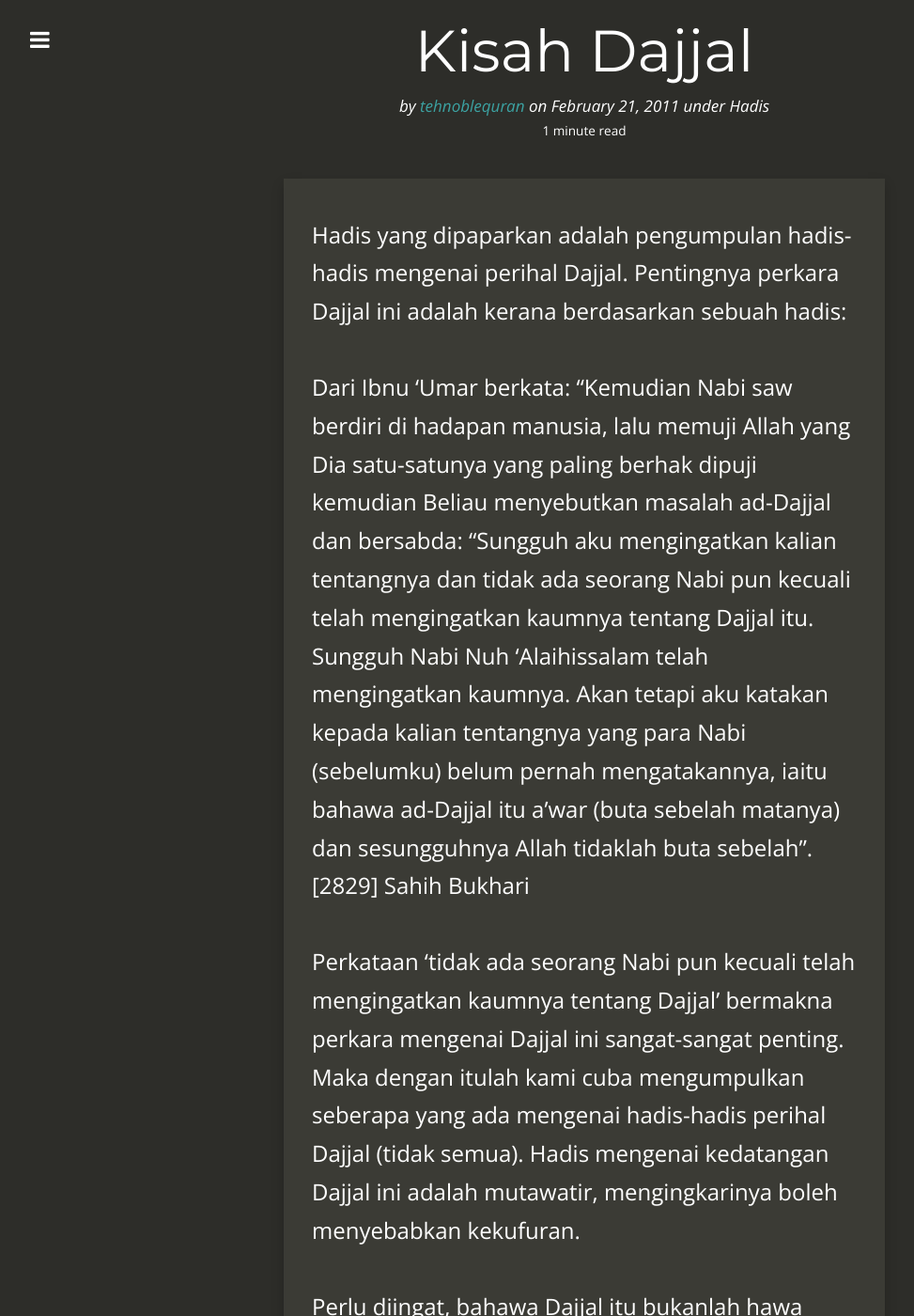
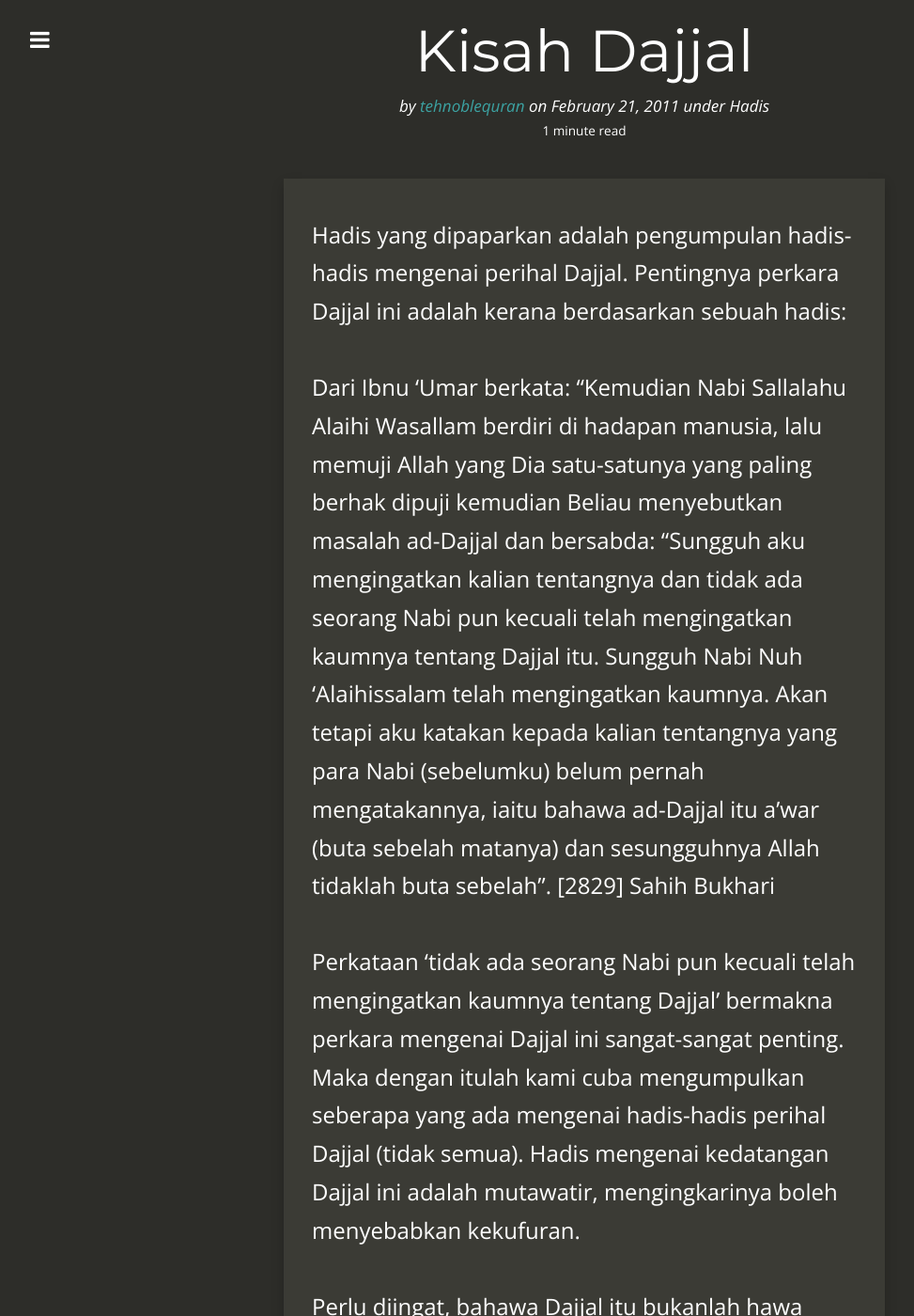
Before and after one commit to kedamaian/swsyafiq, a Jekyll site: the page built from _posts/2011-02-21-kisah-dajjal.md, in a window 1280 px wide and 1400 px high. Shown: the whole window at 94% size, without its empty margins (18-991 px from the left). Built offline with Jekyll 4.4.1, drawn with Linux system fonts in a browser that asks for light colours; nearby versions of some CDN libraries; comment, search, counter and statistics services are not loaded.

Commit message:
Update 2011-02-21-kisah-dajjal.md

```diff
--- a/_posts/2011-02-21-kisah-dajjal.md
+++ b/_posts/2011-02-21-kisah-dajjal.md
@@ -8,7 +8,7 @@ categories:
 ---
 Hadis yang dipaparkan adalah pengumpulan hadis-hadis mengenai perihal Dajjal. Pentingnya perkara Dajjal ini adalah kerana berdasarkan sebuah hadis:
 
-Dari Ibnu 'Umar berkata: "Kemudian Nabi saw berdiri di hadapan manusia, lalu memuji Allah yang Dia satu-satunya yang paling berhak dipuji kemudian Beliau menyebutkan masalah ad-Dajjal dan bersabda: "Sungguh aku mengingatkan kalian tentangnya dan tidak ada seorang Nabi pun kecuali telah mengingatkan kaumnya tentang Dajjal itu. Sungguh Nabi Nuh 'Alaihissalam telah mengingatkan kaumnya. Akan tetapi aku katakan kepada kalian tentangnya yang para Nabi (sebelumku) belum pernah mengatakannya, iaitu bahawa ad-Dajjal itu a'war (buta sebelah matanya) dan sesungguhnya Allah tidaklah buta sebelah". [2829] Sahih Bukhari
+Dari Ibnu 'Umar berkata: "Kemudian Nabi Sallalahu Alaihi Wasallam berdiri di hadapan manusia, lalu memuji Allah yang Dia satu-satunya yang paling berhak dipuji kemudian Beliau menyebutkan masalah ad-Dajjal dan bersabda: "Sungguh aku mengingatkan kalian tentangnya dan tidak ada seorang Nabi pun kecuali telah mengingatkan kaumnya tentang Dajjal itu. Sungguh Nabi Nuh 'Alaihissalam telah mengingatkan kaumnya. Akan tetapi aku katakan kepada kalian tentangnya yang para Nabi (sebelumku) belum pernah mengatakannya, iaitu bahawa ad-Dajjal itu a'war (buta sebelah matanya) dan sesungguhnya Allah tidaklah buta sebelah". [2829] Sahih Bukhari
 
 Perkataan ‘tidak ada seorang Nabi pun kecuali telah mengingatkan kaumnya tentang Dajjal’ bermakna perkara mengenai Dajjal ini sangat-sangat penting. Maka dengan itulah kami cuba mengumpulkan seberapa yang ada mengenai hadis-hadis perihal Dajjal (tidak semua). Hadis mengenai kedatangan Dajjal ini adalah mutawatir, mengingkarinya boleh menyebabkan kekufuran.
 
```
